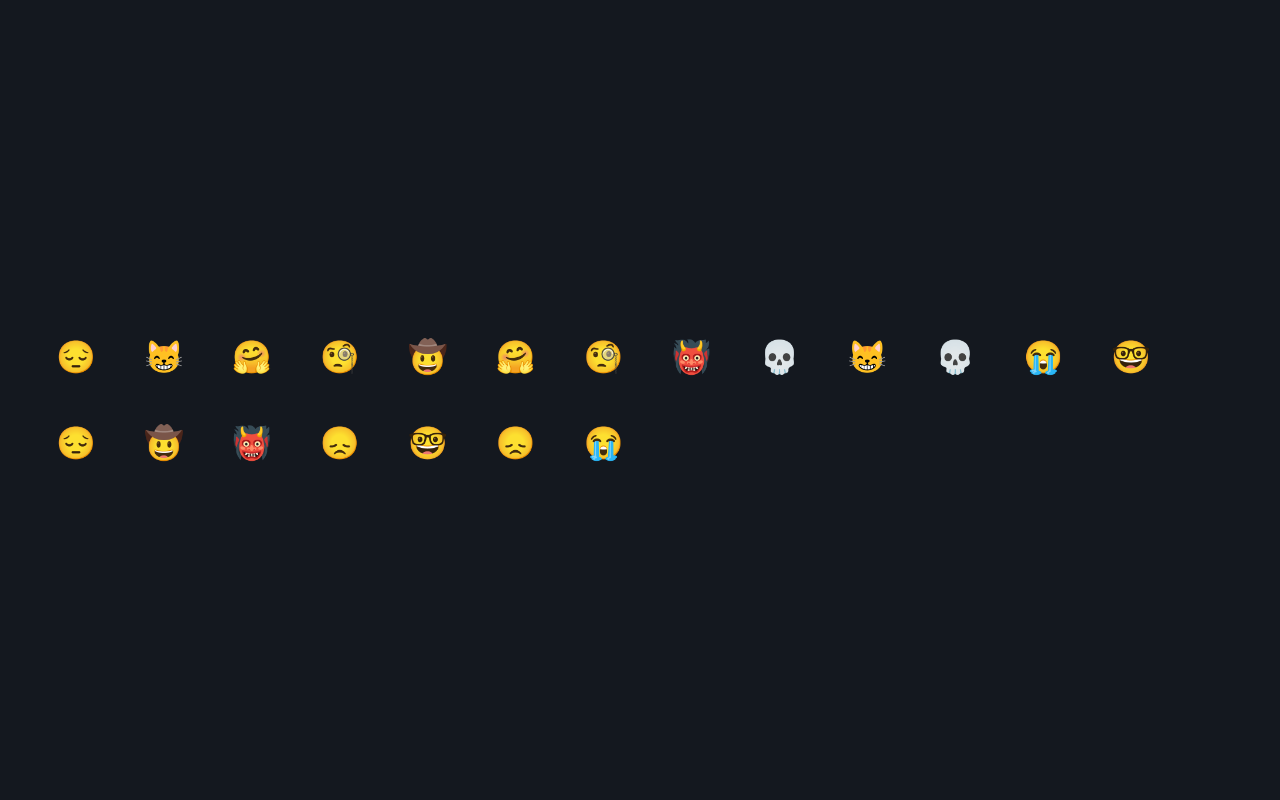
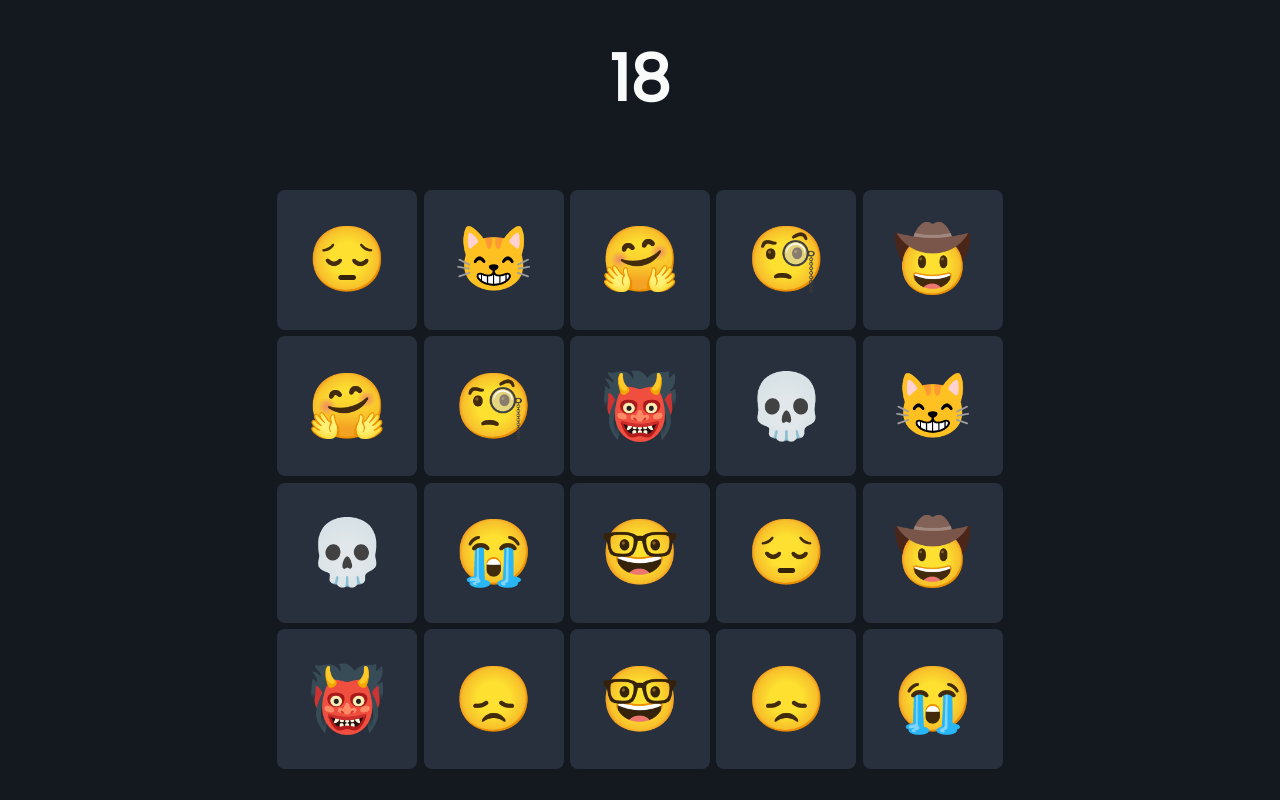
Before and after one commit to gabrieldominguezduran/svelte_demo, a SvelteKit app: page / in a window 1280 px wide. Both pictures are taken after a click on the button "PLAY". Built offline with nearby package versions, Linux system fonts and the light colour scheme.

Commit message:
Add game state and functions

```diff
--- a/src/routes/+page.svelte
+++ b/src/routes/+page.svelte
@@ -7,6 +7,15 @@
   let maxMatches = grid.length / 2;
   let selected = [];
   let matches = [];
+  let timerId = null;
+  let time = 20;
+
+  function startGameTimer() {
+    function countdown() {
+      state !== "paused" && (time -= 1);
+    }
+    timerId = setInterval(countdown, 1000);
+  }
 
   function createGrid() {
     let cards = new Set();
@@ -22,6 +31,46 @@
   function shuffle(array) {
     return array.sort(() => Math.random() - 0.5);
   }
+
+  function selectCard(cardIndex) {
+    selected = selected.concat(cardIndex);
+  }
+  function matchCards() {
+    const [first, second] = selected;
+    const firstCard = grid[first];
+    const secondCard = grid[second];
+
+    if (firstCard === secondCard) {
+      matches = matches.concat(firstCard);
+    }
+    setTimeout(() => (selected = []), 300);
+  }
+
+  function resetGame() {
+    timerId && clearInterval(timerId);
+    grid = createGrid();
+    maxMatches = grid.length / 2;
+    selected = [];
+    matches = [];
+    timerId = null;
+    time = 20;
+  }
+  function gameWon() {
+    state = "won";
+    resetGame();
+  }
+  function gameLost() {
+    state = "lost";
+    resetGame();
+  }
+
+  $: if (state === "playing") {
+    !timerId && startGameTimer();
+  }
+
+  $: selected.length === 2 && matchCards();
+  $: maxMatches === matches.length && gameWon();
+  $: time === 0 && gameLost();
 </script>
 
 {#if state === "start"}
@@ -30,11 +79,85 @@
 {/if}
 
 {#if state === "playing"}
+  <h1 class="timer" class:pulse={time <= 10}>
+    {time}
+  </h1>
+
+  <div class="matches">
+    {#each matches as match}
+      <div>{match}</div>
+    {/each}
+  </div>
+
   <div class="cards">
-    {#each grid as card}
-      <button class="card">
-        <div>{card}</div>
+    {#each grid as card, cardIndex}
+      {@const isSelected = selected.includes(cardIndex)}
+      {@const isSelectedOrMatch = isSelected || matches.includes(card)}
+      {@const match = matches.includes(card)}
+      <button
+        class="card"
+        class:selected={isSelected}
+        disabled={isSelectedOrMatch}
+        on:click={() => selectCard(cardIndex)}
+      >
+        <div class:match>{card}</div>
       </button>
     {/each}
   </div>
 {/if}
+
+{#if state === "lost"}
+  <h1>You lost! 💩</h1>
+  <button on:click={() => (state = "playing")}> Play again </button>
+{/if}
+
+{#if state === "won"}
+  <h1>You won! 🎉</h1>
+  <button on:click={() => (state = "playing")}> Play again </button>
+{/if}
+
+<style>
+  .cards {
+    display: grid;
+    grid-template-columns: repeat(5, 1fr);
+    gap: 0.4rem;
+  }
+
+  .card {
+    height: 140px;
+    width: 140px;
+    font-size: 4rem;
+    background-color: var(--bg-2);
+
+    &.selected {
+      border: 4px solid var(--border);
+    }
+
+    & .match {
+      transition: opacity 0.3s ease-out;
+      opacity: 0.4;
+    }
+  }
+
+  .matches {
+    display: flex;
+    gap: 1rem;
+    margin-block: 2rem;
+    font-size: 3rem;
+  }
+
+  .timer {
+    transition: color 0.3s ease;
+  }
+
+  .pulse {
+    color: var(--pulse);
+    animation: pulse 1s infinite ease;
+  }
+
+  @keyframes pulse {
+    to {
+      scale: 1.4;
+    }
+  }
+</style>
```
